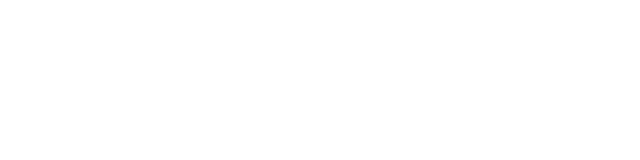
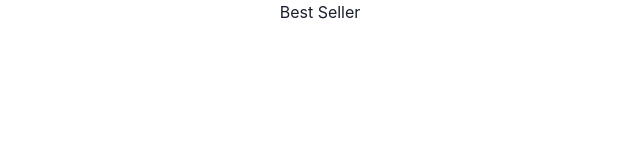
Before and after one commit to sarikasingh30/near-steel-1499, a React (Create React App) app: page /bestseller in a window 1280 px wide. Before the commit this address had no page. Shown: the top 160 px of the page, without its empty margins (320-960 px from the left). Built offline with nearby package versions, Linux system fonts and the light colour scheme.

Commit message:
created BestSeller Page

```diff
--- /dev/null
+++ b/src/Pages/BestSeller.jsx
@@ -0,0 +1,11 @@
+import React from 'react'
+
+const BestSeller = () => {
+  return (
+    <div>
+      Best Seller
+    </div>
+  )
+}
+
+export default BestSeller
--- a/src/Pages/MainRoutes.jsx
+++ b/src/Pages/MainRoutes.jsx
@@ -1,11 +1,12 @@
 import React from 'react'
 import {Routes,Route} from "react-router-dom"
+import BestSeller from './BestSeller'
 import HomePage from './HomePage'
 const MainRoutes = () => {
   return (
     <Routes>
         <Route path="/" element={<HomePage/>}/>
-        {/* <Route path="......" element={.........}/> */}
+        <Route path="/bestseller" element={<BestSeller/>}/>
     </Routes>
   )
 }
```
